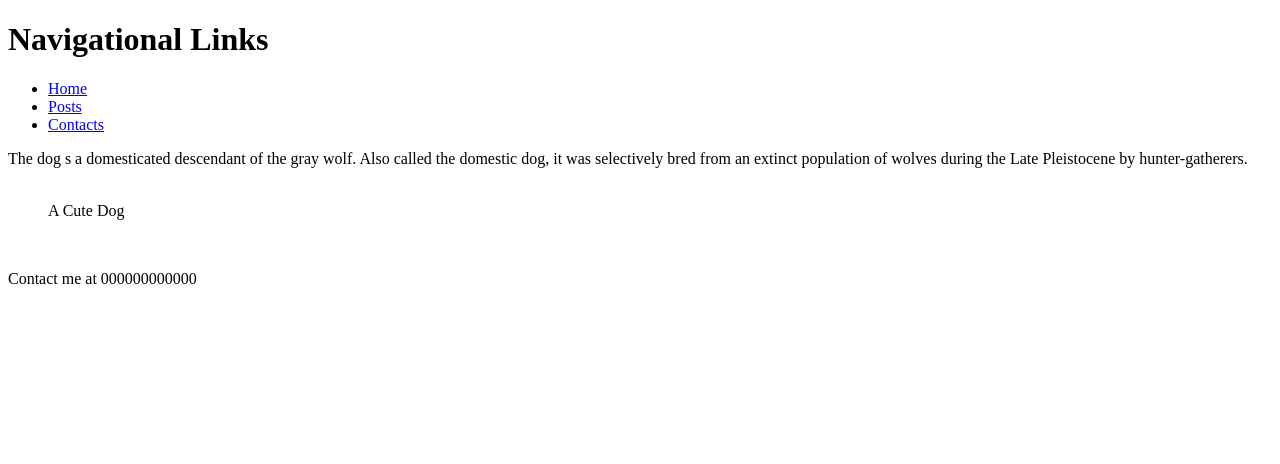
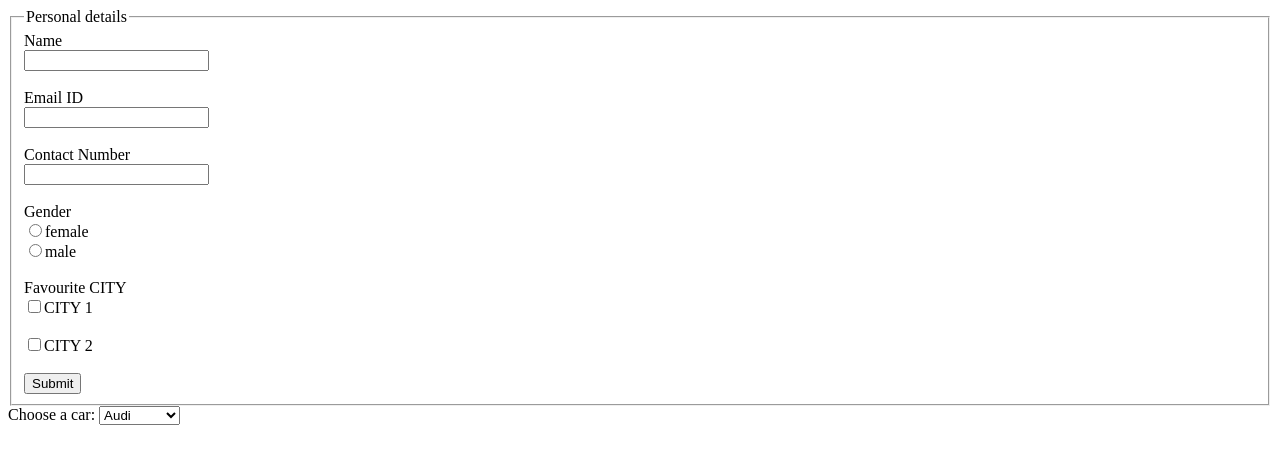
Before and after one commit to KurayamiOni/HTML-elements, a plain HTML site: page index.html in a window 1280 px wide. Drawn offline with Linux system fonts and the light colour scheme.

Commit message:
Add files via upload

```diff
--- a/index.html
+++ b/index.html
@@ -2,42 +2,33 @@
 
     <html>
     <head>
-        <title>Semantic Tags</title>
+        <title>Documents</title>
     </head>
     <body>
-        <header>
-            <h1>Navigational Links</h1>
-            <nav>
-                <ul>
-                    <li><a href="#home">Home</a></li>
-                    <li><a href="#posts">Posts</a></li>
-                    <li><a href="#contacts">Contacts</a></li>
-                </ul>
-            </nav>
-        </header>
-        <main>
-            <section>
-                <article>
-                    <p>The dog s a domesticated descendant of the gray wolf. Also called the domestic dog, it was selectively bred from an extinct population of wolves during the Late Pleistocene by hunter-gatherers.</p>
-                </article>
-            </section>
-         <figure>
-            <img scr="dog_image.jpeg">
-            <figcaption>A Cute Dog</figcaption>
-         </figure>
-
-         <audio>
-         <source src="dog-barking-70772.mp3" type="audio/mp3">
-         </audio>
-
-         <embed src="beautiful-day-cute-dog.gif"/>
-         </main>
-
-
-         <footer>
-            <p>Contact me at 000000000000</p>
-         </footer>
-
+        <fieldset>
+        <legend>Personal details</legend>
+        <label>Name</label><br>
+        <input type="text" id="name"><br><br>
+        <lable>Email ID</lable><br>
+        <input type="text" id="Email"><br><br>
+        <label>Contact Number</label><br>
+        <input type="password" id="Contact"><br><br>
+        <label>Gender</label><br>
+        <input type="radio" id="female" name="gender" value="female">female<br>
+        <input type="radio" id="male" name="gender" value="male">male<br><br>
+        <label>Favourite CITY</label><br>
+        <input type="checkbox" id="city" value="CITY 1">CITY 1<br><br>
+        <input type="checkbox" id="city" value="CITY 2">CITY 2<br><br>
+        <input type="submit">
+        </fieldset>
+        <form>
+            <label>Choose a car:</label>
+            <select name="CARS" id="CARS">
+                <option value="Audi">Audi</option>
+                <option value="Volvo">Volvo</option>
+                <option value="saab">Saab</option>
+                <option value="Mercedes">Mercedes</option>
+        </form>
     </body>
 
 
```
